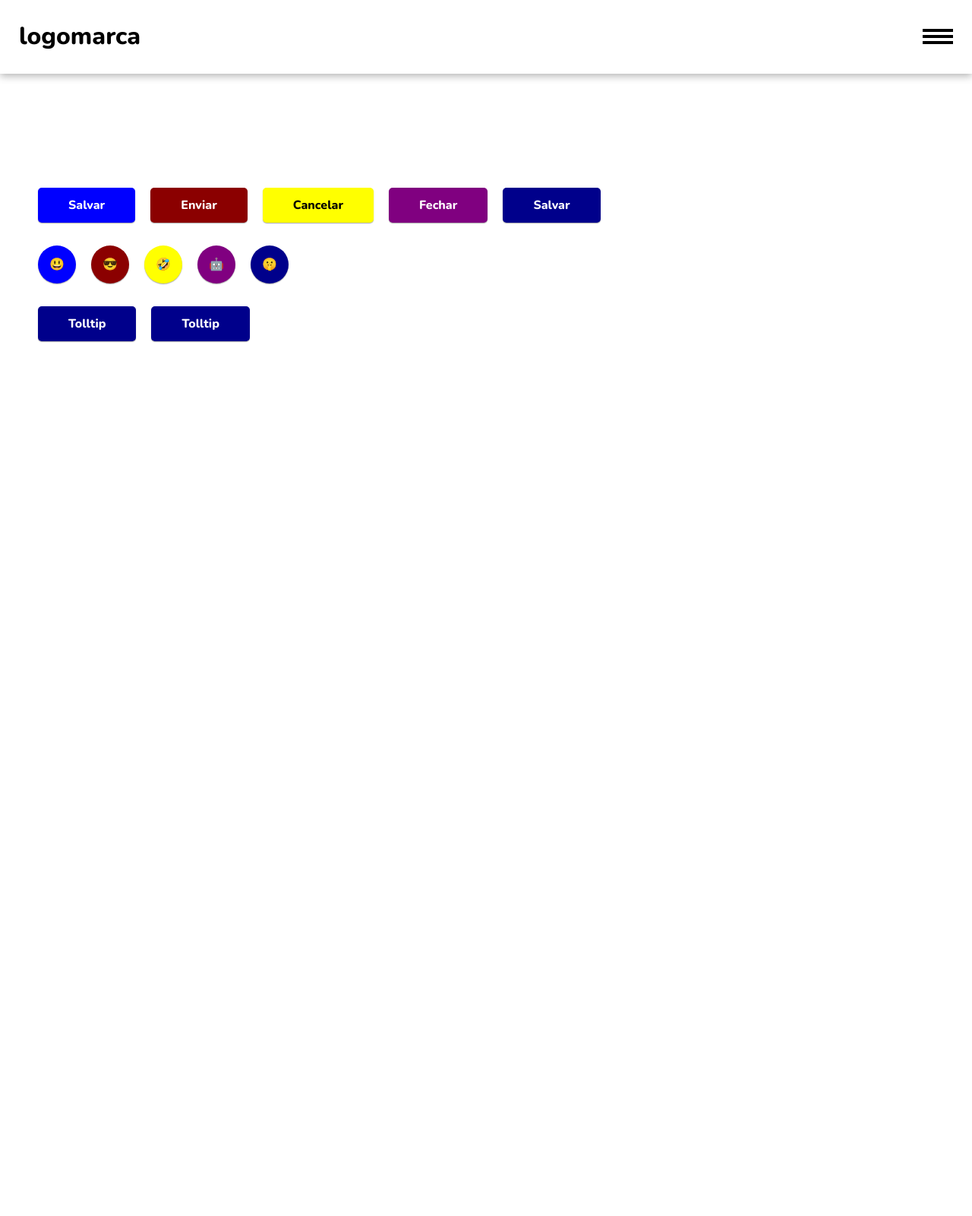
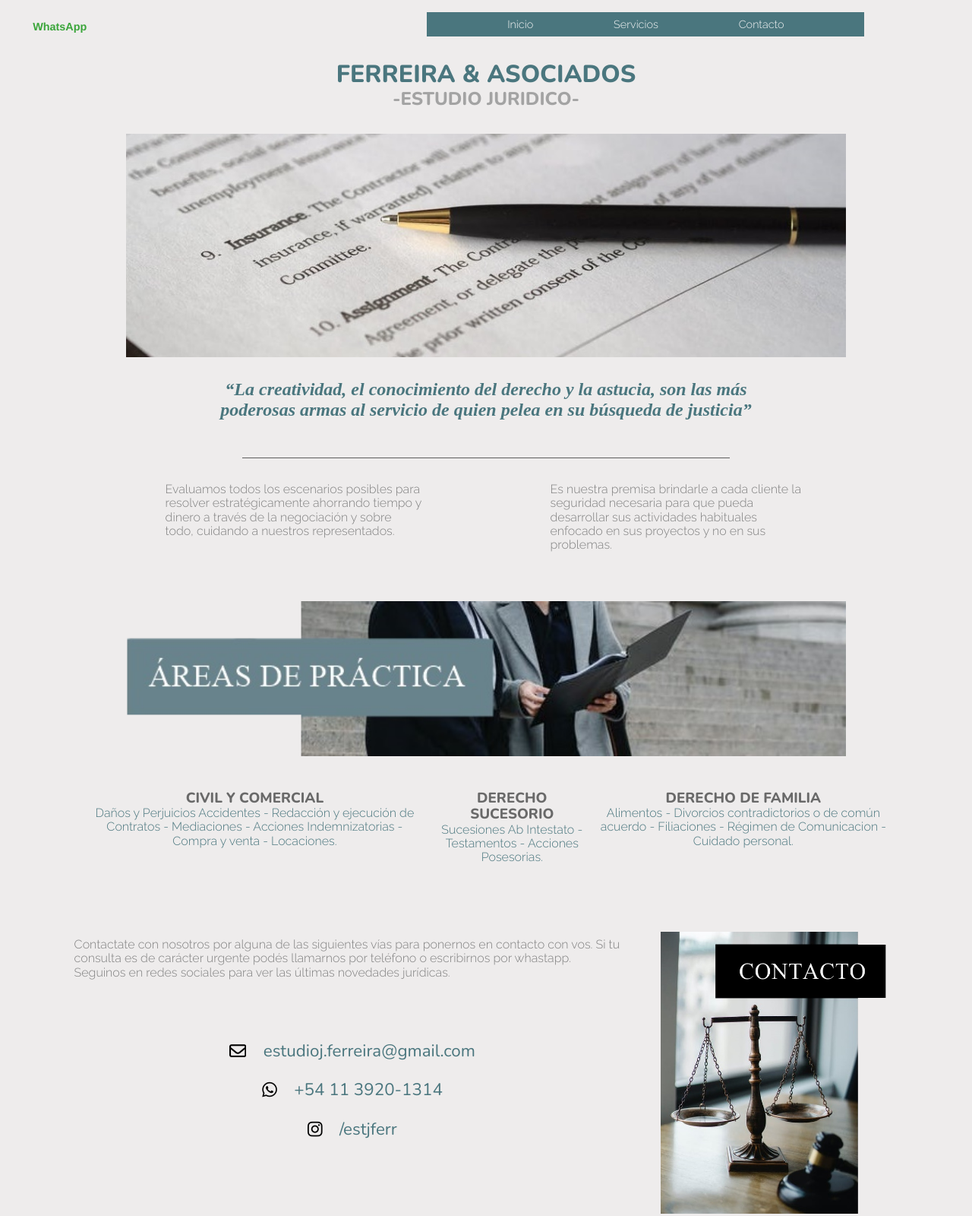
Before and after one commit to ani-ferreira/estudio-, a website built with Parcel: page index.html in a window 1280 px wide. Shown: the top 1600 px of the page at 76% size. Before the commit the page ends 1047 px from the top, so only its background shows below. Built offline with nearby package versions, Linux system fonts and the light colour scheme.

Commit message:
agregue imagenes, modifique html, scss y js

```diff
--- a/index.html
+++ b/index.html
@@ -2,42 +2,75 @@
 <html lang="pt-br">
   <head>
     <meta charset="utf-8">
-    <title>Basic Boilerplate</title>
+    <title>EJF</title>
     <meta name="viewport" content="width=device-width, initial-scale=1">
     <link href="https://fonts.googleapis.com/css?family=Nunito:400,800&display=swap" rel="stylesheet">
     <link rel="stylesheet" href="https://unicons.iconscout.com/release/v3.0.2/css/solid.css">
     <link rel="stylesheet" href="https://cdnjs.cloudflare.com/ajax/libs/font-awesome/5.14.0/css/all.min.css">
     <link rel="stylesheet" href="sass/style.scss">
+    <script src="https://kit.fontawesome.com/663de711ca.js" crossorigin="anonymous"></script>
+    <link href="https://fonts.googleapis.com/css2?family=Raleway:wght@300&display=swap" rel="stylesheet">
+
   </head>
 
   <body>
-
+    <!--
    <!-- ==================================================================== -->
    <!-- component header -->
    <!-- ==================================================================== -->
-    <header>
-      <figure class="brand">
-        <h1>logomarca</h1>
-      </figure>
 
-      <div class="header--toogle-btn">
-        <div></div>
-        <div></div>
-        <div></div>
-      </div>
 
-      <nav class="overlay">
-        <!-- <nav class=""> -->
-        <div class="nav--container">
-          <ul>
-            <li><a href="#">home</a></li>
-            <li><a href="#">projeto</a></li>
-            <li><a href="#">contato</a></li>
-          </ul>
-        </div>
-      </nav>
+   <header >
 
-    </header>
+    <div id="div">
+        <a href="https://wa.link/emdn5r" style="font-family: Helvetica;text-decoration: none!important;"><strong>WhatsApp</strong></a>
+    </div>
+<nav id="navbar">
+
+    <a href="#navbar">Inicio</a>
+    <a href="#im2">Servicios</a>
+    <a href="#contacto">Contacto</a>
+
+</nav>
+</header>
+    <h1 id="tit">FERREIRA & ASOCIADOS</h1><H2 id="subt">-ESTUDIO JURIDICO-</H2>
+    <img src="1.jpeg" id="im1">
+    <h2 id="frase"><i>“La creatividad, el conocimiento del derecho y la astucia, son las más poderosas armas al servicio
+      de quien pelea en su búsqueda de justicia”</i></h2>
+<hr>
+    <div id="columnas" class="contenedor">
+      <p id="columna1" class="animado">Evaluamos todos los escenarios posibles para resolver estratégicamente ahorrando tiempo y dinero a través de la negociación y sobre todo, cuidando a nuestros representados.</p>
+      <p id="columna1" class="animado">Es nuestra premisa brindarle a cada cliente  la seguridad necesaria para que pueda desarrollar sus actividades habituales enfocado en sus proyectos y no en sus problemas. </p>
+  </div>
+
+  <!--imagen con cuadro y lineas-->
+<img src="2t.png" id="im2">
+
+<div id="columnas2">
+   <section id="tip"> <h3 id="tituloserv">CIVIL Y COMERCIAL</h3><p id="columna2">Daños y Perjuicios Accidentes - Redacción y ejecución de Contratos - Mediaciones - Acciones Indemnizatorias - Compra y venta - Locaciones.</p></section>
+   <section id="tip"> <h3 id="tituloserv">DERECHO SUCESORIO</h3><p id="columna2">Sucesiones Ab Intestato - Testamentos - Acciones Posesorias.</p></section>
+
+   <section id="tip"><h3 id="tituloserv">DERECHO DE FAMILIA </h3><p id="columna2">Alimentos - Divorcios contradictorios o de común acuerdo - Filiaciones - Régimen de Comunicacion - Cuidado personal.</p></section>
+</div>
+
+<container id="contacto" class="animado">
+  <section id="left">
+
+      <p id="textocontacto">Contactate con nosotros por alguna de las siguientes vías para ponernos en contacto con vos. Si tu consulta es de carácter urgente podés llamarnos por teléfono o escribirnos por whastapp.<br> Seguinos en redes sociales para ver las últimas novedades jurídicas.</p>
+   <br> <br>   <br><div id="telefonos"> <br> <span id="lineaicono"> <i class="far fa-envelope"></i></i><p id="numtel">&emsp;estudioj.ferreira@gmail.com</p></span>
+     <br> <span id="lineaicono"> <i class="fab fa-whatsapp"></i><p id="numtel">&emsp;+54 11 3920-1314</p></span>
+
+     <br> <span id="lineaicono"> <i class="fab fa-instagram"></i><p id="numtel">&emsp;/estjferr</p></span>
+
+
+
+  </div>
+</section>
+<!--imagen con cuadro-->
+<img src="3TR.png" id="im3">
+</container>
+<a id="lin" href="#navbar" style="color: #4a767e; background-color: transparent; font-size: 1.5em; "> <i class="fas fa-chevron-circle-up" style="margin-bottom: 2em; margin-left: 50%;"></i> </a>
+
    <!-- ==================================================================== -->
    <!-- component header -->
    <!-- ==================================================================== -->
@@ -45,25 +78,7 @@
    <!-- ==================================================================== -->
    <!-- component carousel defaul -->
    <!-- ==================================================================== -->
-   <!-- <div class="carousel">
 
-      <div class="carousel--controler">
-        <div class="carousel--controler--next">
-          <i class="uis uis-angle-right"></i>
-        </div>
-        <div class="carousel--controler--prev">
-          <i class="uis uis-angle-left"></i>
-        </div>
-      </div>
-
-      <div class="carousel--indicator"></div>
-
-      <div class="carousel--container">
-        <div class="carousel--item"></div>
-        <div class="carousel--item"></div>
-        <div class="carousel--item"></div>
-      </div>
-    </div> -->
    <!-- ==================================================================== -->
    <!-- component carousel defaul -->
    <!-- ==================================================================== -->
@@ -126,34 +141,8 @@
    <!-- Modal fadeIN -->
    <!-- ==================================================================== -->
 
-   <section id="teste">
-     <!-- buttons -->
-     <div class="teste1">
-      <a href="#" class="button1">Salvar</a>
-      <a href="#" class="button2">Enviar</a>
-      <a href="#" class="button3">Cancelar</a>
-      <a href="#" class="button4">Fechar</a>
-      <button class="button5">Salvar</button>
-     </div>
 
-     <div class="teste2">
-      <a href="#" class="button1" data-tooltip="right" data-tooltip-text="Sou um tooltip e vou colocar um texto bem grande">😃</a>
-      <a href="#" class="button2">😎</a>
-      <a href="#" class="button3" >🤣</a>
-      <a href="#" class="button4" >🤖</a>
-      <button class="button5">🤫</button>
-     </div>
-
-     <div class="teste3">
-      <a href="#" data-tooltip="up" data-tooltip-text="Sou um tooltip e vou colocar um texto bem grande">Tolltip</a>
-
-      <a href="#" data-tooltip="right" data-tooltip-text="Sou um tooltip vamos fazer teste com um texto maior">Tolltip</a>
-    </div>
-
-     <!-- buttons -->
-   </section>
 
     <script type="module" src="js/index.js"></script>
-
   </body>
 </html>
--- a/sass/style.scss
+++ b/sass/style.scss
@@ -31,13 +31,12 @@
 // Component
 // ==========================================================================
 
-@import "component/header";
 // @import "component/carousel";
 // @import "component/carousel_fade_in";
 // @import "component/modal";
 // @import "component/toast";
 @import "component/tooltip";
-
+/*
 section#teste {
   height: 100vh;
   margin-top: 150px;
@@ -126,3 +125,253 @@ section#teste {
     }
   }
 }
+*/
+
+* {
+  background-color: #eeecec;
+  margin: 0;
+}
+
+html {
+  scroll-behavior: smooth;
+}
+
+/*nav bar*/
+header {
+  display: flex;
+}
+
+#div {
+  display: flex;
+  justify-content: center;
+  align-items: center;
+  color: #c7c7c7;
+}
+
+div a {
+  margin-top: 1.5em;
+  margin-left: 3em;
+  color: #3aa53a;
+}
+
+#navbar {
+  background-color: #4a767e;
+  display: flex;
+  justify-content: space-evenly;
+  width: 45%;
+  margin-top: 1em;
+  height: 2em;
+  align-items: center;
+  margin-right: 0em;
+  margin-left: 28em;
+}
+
+a {
+  color: #f7f7f7;
+  text-decoration: none;
+  background-color: #4a767e;
+  font-family: "Raleway", sans-serif;
+  font-size: 0.9em;
+}
+
+a:hover {
+  color: black;
+}
+
+hr {
+  border-width: 1px 1px 0;
+  border-style: solid;
+  border-color: #5e5e5e;
+  width: 50%;
+  margin-left: auto;
+  margin-right: auto;
+}
+
+/*tipografia*/
+#tit {
+  color: #4a767e;
+  text-align: center;
+  margin-top: 1em;
+}
+
+#subt {
+  color: #a3a3a3;
+  text-align: center;
+}
+
+#frase {
+  color: #4a767e;
+  width: 56%;
+  margin-left: 22%;
+  margin-right: 22%;
+  text-align: center;
+  font-family: "Times New Roman", Times, serif;
+  margin-top: 1em;
+  margin-bottom: 2em;
+}
+
+#columna1 {
+  color: gray;
+  width: 40%;
+}
+
+#tituloserv {
+  color: dimgray;
+  text-align: center;
+}
+
+#columna2 {
+  color: #4a767e;
+  text-align: center;
+  margin-bottom: 3em;
+  font-family: "Raleway", sans-serif;
+}
+
+#textocontacto {
+  color: gray;
+  font-family: "Raleway", sans-serif;
+}
+
+#numtel {
+  color: white;
+}
+
+/*layout*/
+#columnas {
+  display: flex;
+  width: 66%;
+  margin-left: 17%;
+  margin-right: 17%;
+  justify-content: space-between;
+  margin-top: 2em;
+  margin-bottom: 2em;
+  font-family: "Raleway", sans-serif;
+}
+
+#columnas2 {
+  display: flex;
+  width: 84%;
+  margin-left: 8%;
+  margin-right: 8%;
+  justify-content: space-evenly;
+  margin-top: 2em;
+  margin-bottom: 2em;
+}
+
+#tip {
+  justify-content: center;
+  align-items: center;
+  padding: 0.5em;
+}
+
+/*contacto*/
+#contacto {
+  display: flex;
+  width: 86%;
+  margin-left: 7%;
+  margin-right: 7%;
+  justify-content: space-between;
+  margin-bottom: 5em;
+  margin-top: 2em;
+}
+
+#im1 {
+  width: 74%;
+  margin-left: 13%;
+  margin-right: 13%;
+  margin-top: 2em;
+}
+
+#im2 {
+  width: 74%;
+  margin-left: 13%;
+  margin-right: 13%;
+  margin-top: 2em;
+}
+
+#im3 {
+  width: 20em;
+}
+
+#left {
+  align-items: center;
+  padding: 0.5em;
+  flex-direction: column;
+  margin-right: 2em;
+}
+
+#telefonos {
+  font-size: 1.4em;
+  align-items: inherit;
+}
+
+#telefonos p {
+  color: #4a767e;
+}
+
+/*animacion
+.animado {
+  opacity: 0;
+  transition: all 0.5s;
+}*/
+
+.mostrarArriba {
+  animation: mostrarArriba 1s;
+}
+
+@keyframes mostrarArriba {
+  0% {
+    transform: translateY(-40px);
+  }
+  100% {
+    transform: translateY(0);
+  }
+}
+
+#lineaicono {
+  display: flex;
+  justify-content: center;
+  align-items: center;
+}
+
+#foot {
+  color: #4a767e;
+  margin-left: 50%;
+  margin-bottom: 2em;
+  font-size: 1.5em;
+}
+
+#foot:hover {
+  color: #aaaaaa;
+}
+
+/*animacion titulo*/
+#tit {
+  animation: op 2s;
+  -webkit-animation: op 2s;
+  animation-timing-function: linear;
+}
+
+@keyframes op {
+  from {
+    color: #eeecec;
+  }
+  to {
+    color: #4a767e;
+  }
+}
+
+#subt {
+  animation: opa 3s;
+  -webkit-animation: opa 3s;
+  animation-timing-function: linear;
+}
+
+@keyframes opa {
+  from {
+    color: #eeecec;
+  }
+  to {
+    color: #a3a3a3;
+  }
+}
```
Also changed, not shown: 1.jpeg (added), 2t.png (added), 3TR.png (added), js/index.js (line endings or trailing spaces).
